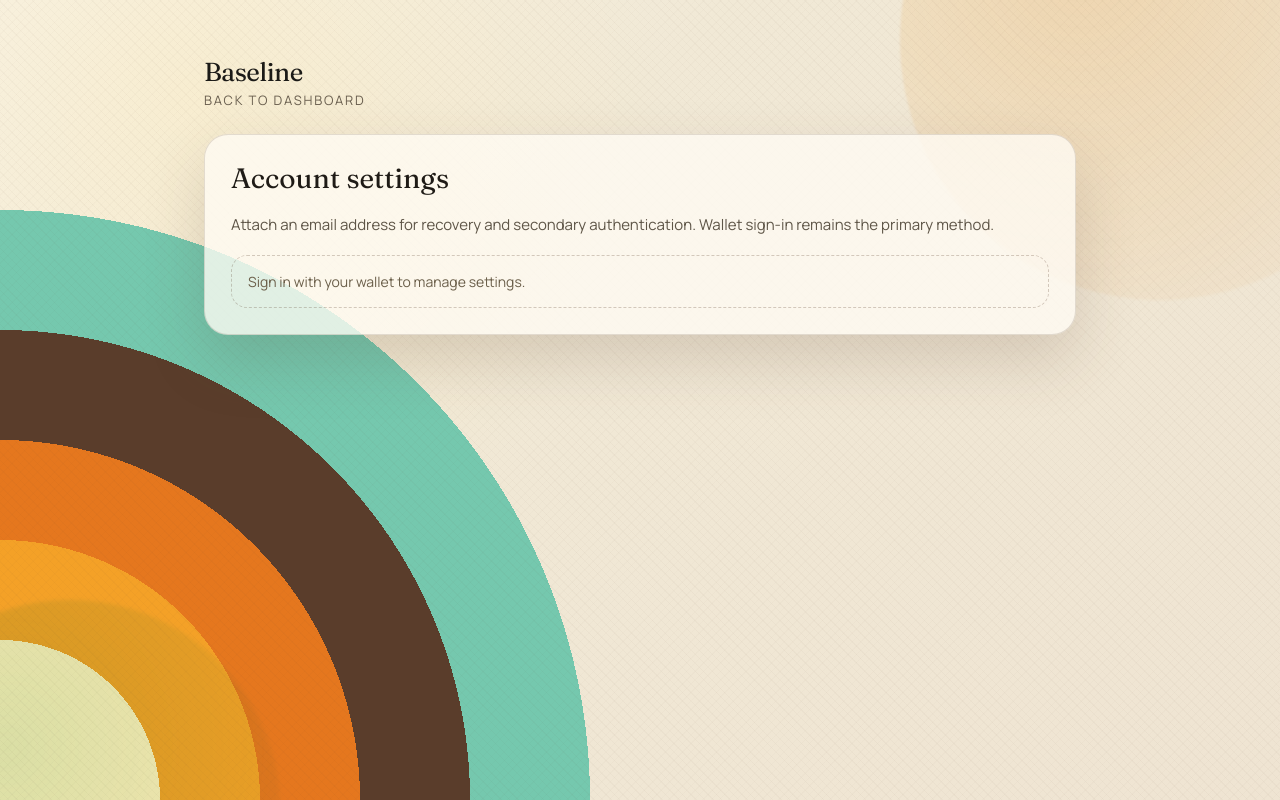
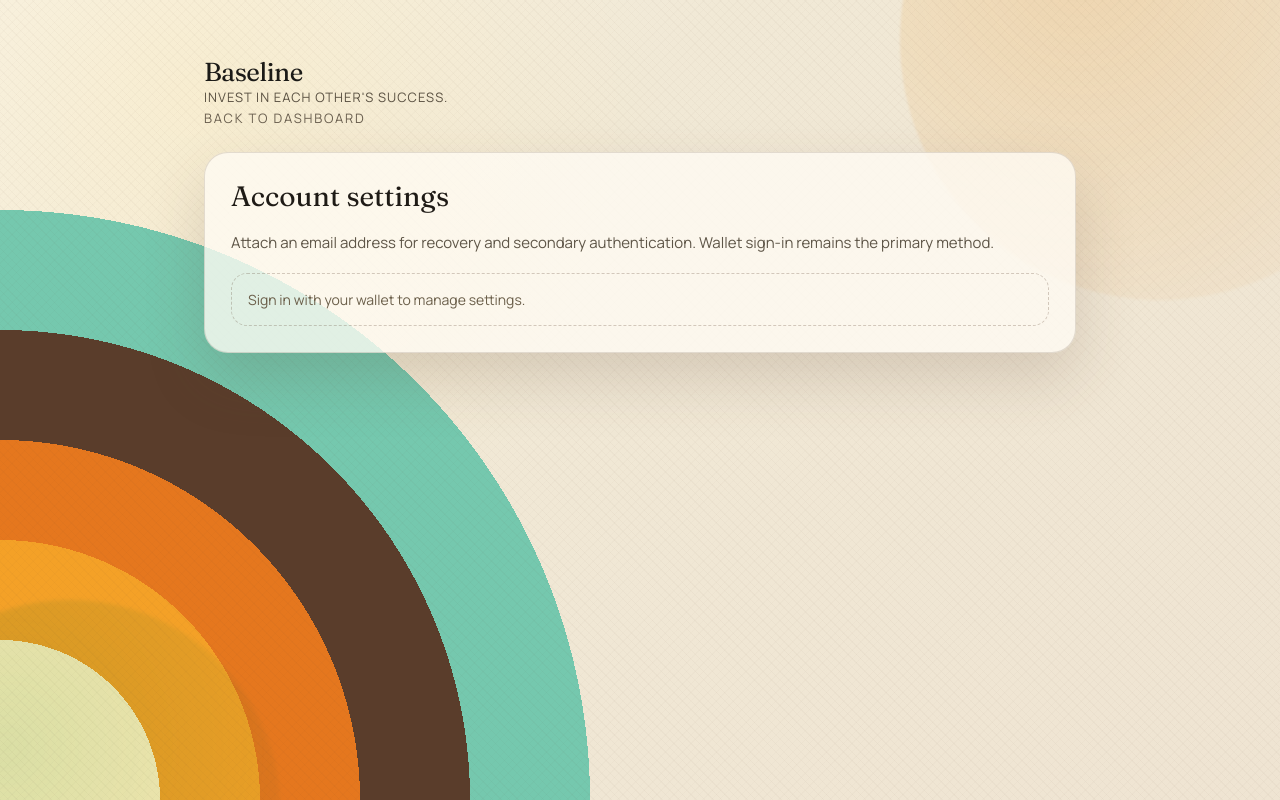
Before and after one commit to theWinterDojer/baseline, a Next.js app in the folder web/: page /settings in a window 1280 px wide. Built offline with nearby package versions, Linux system fonts and the light colour scheme; no server answers; what @rainbow-me/rainbowkit, wagmi would draw is missing.

Commit message:
CSS Styling, header updates

```diff
--- a/web/src/app/goals/[id]/goal.module.css
+++ b/web/src/app/goals/[id]/goal.module.css
@@ -86,6 +86,13 @@
   font-size: 26px;
   letter-spacing: -0.02em;
   color: #1b1a17;
+}
+
+.tagline {
+  font-size: 13px;
+  color: #5a5142;
+  letter-spacing: 0.08em;
+  text-transform: uppercase;
 }
 
 .backLink {
--- a/web/src/app/goals/[id]/page.tsx
+++ b/web/src/app/goals/[id]/page.tsx
@@ -157,6 +157,7 @@ export default function GoalPage() {
         <header className={styles.header}>
           <div>
             <div className={styles.brand}>Baseline</div>
+            <div className={styles.tagline}>Invest in each other's success.</div>
             <Link href="/" className={styles.backLink}>
               Back to dashboard
             </Link>
--- a/web/src/app/page.tsx
+++ b/web/src/app/page.tsx
@@ -278,6 +278,7 @@ export default function Home() {
         <header className={styles.header}>
           <div>
             <div className={styles.brand}>Baseline</div>
+            <div className={styles.tagline}>Invest in each other's success.</div>
           </div>
           {session ? (
             <div className={styles.buttonRow}>
--- a/web/src/app/settings/page.tsx
+++ b/web/src/app/settings/page.tsx
@@ -70,6 +70,7 @@ export default function SettingsPage() {
         <header className={styles.header}>
           <div>
             <div className={styles.brand}>Baseline</div>
+            <div className={styles.tagline}>Invest in each other's success.</div>
             <Link href="/" className={styles.backLink}>
               Back to dashboard
             </Link>
--- a/web/src/app/settings/settings.module.css
+++ b/web/src/app/settings/settings.module.css
@@ -86,6 +86,13 @@
   font-size: 26px;
   letter-spacing: -0.02em;
   color: #1b1a17;
+}
+
+.tagline {
+  font-size: 13px;
+  color: #5a5142;
+  letter-spacing: 0.08em;
+  text-transform: uppercase;
 }
 
 .backLink {
```
